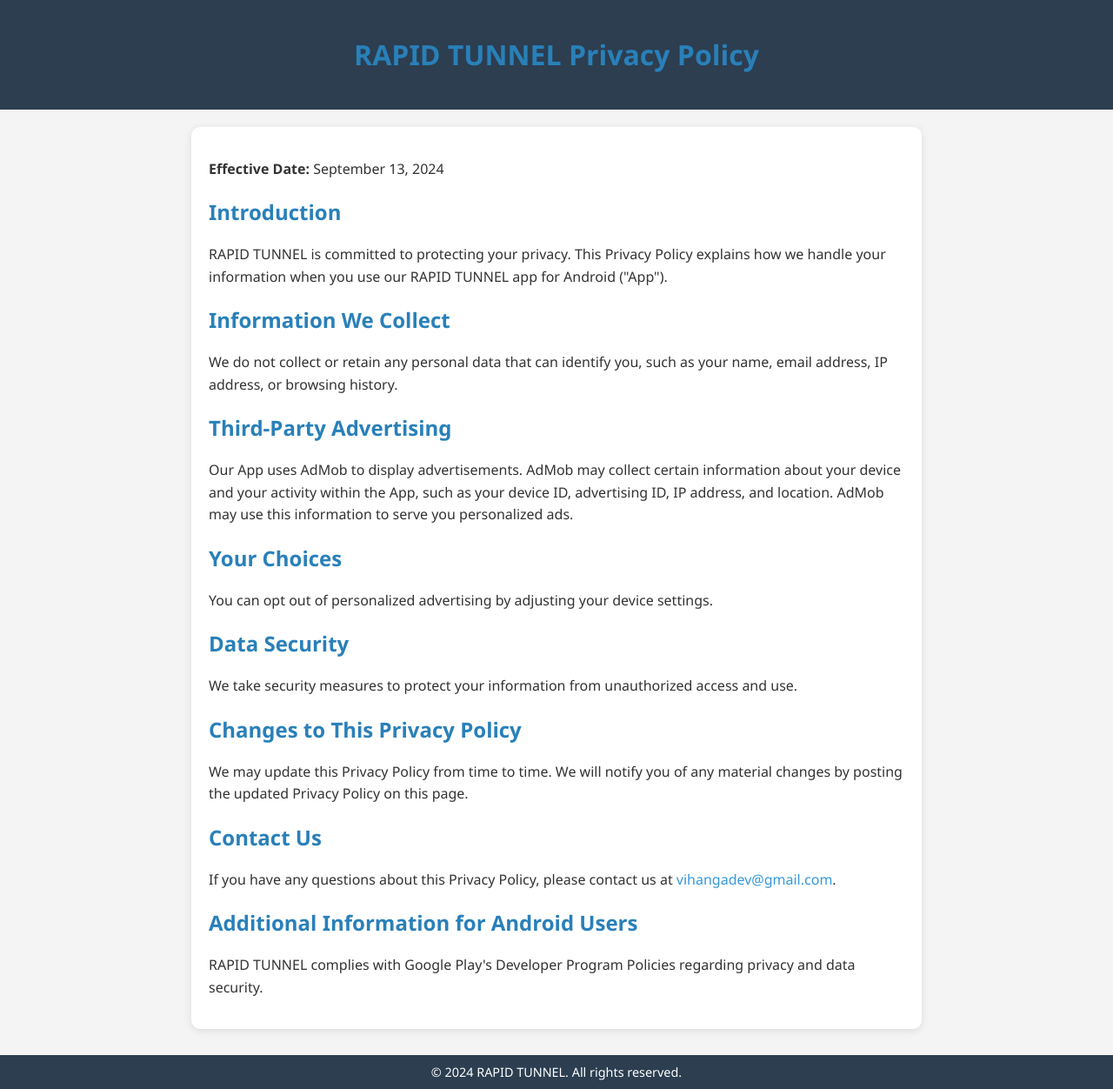
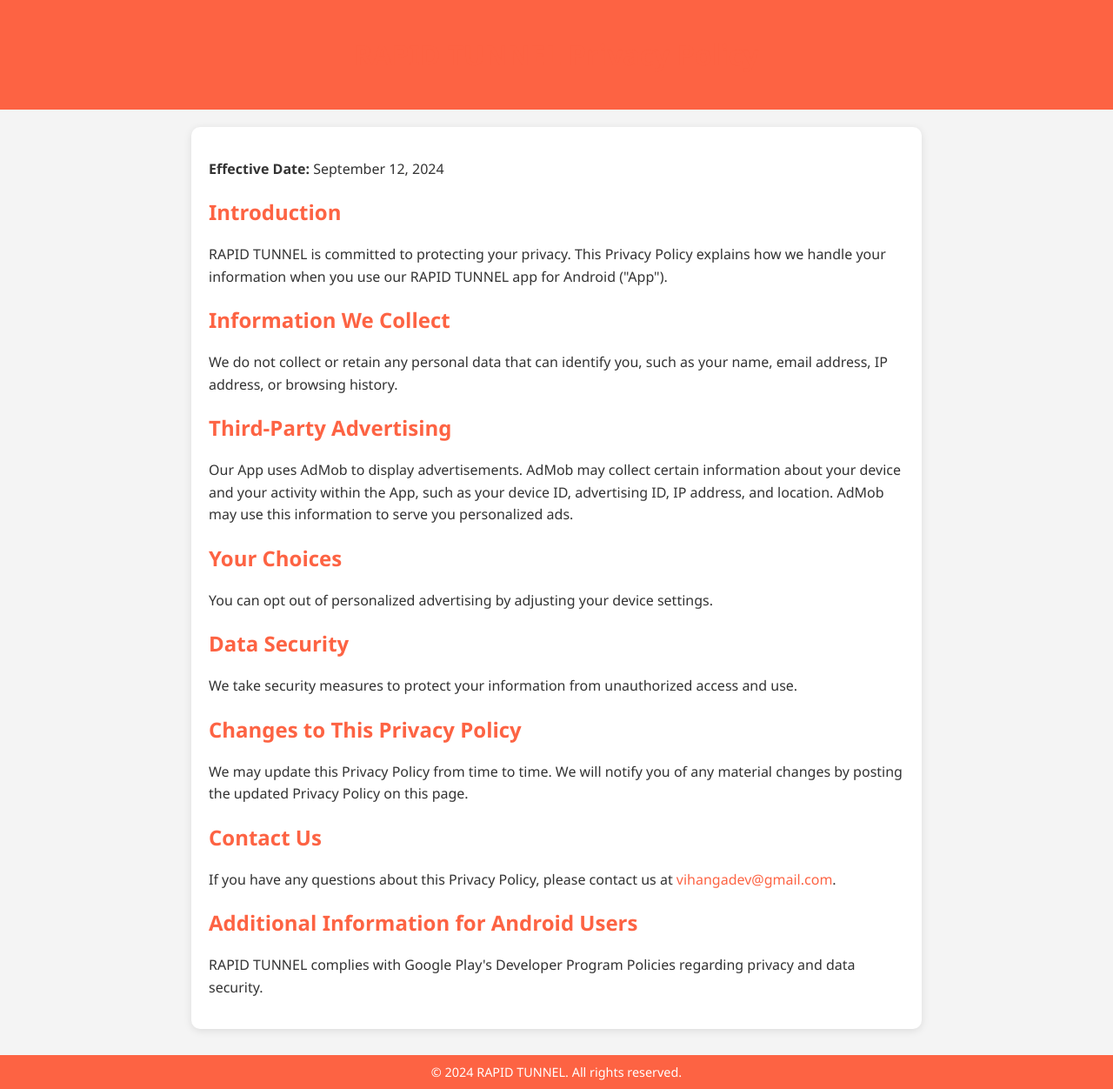
Before and after one commit to VihangaIndusara/RAPID-TUNNEL, a plain HTML site: page docs/index.html in a window 1280 px wide. Shown: the whole page at 87% size. Drawn offline with Linux system fonts and the light colour scheme.

Commit message:
Update index.html

```diff
--- a/docs/index.html
+++ b/docs/index.html
@@ -14,7 +14,7 @@
         }
 
         header {
-            background-color: #2c3e50;
+            background-color: #FD6343;
             color: white;
             padding: 20px;
             text-align: center;
@@ -30,7 +30,7 @@
         }
 
         h1, h2 {
-            color: #2980b9;
+            color: #FD6343;
         }
 
         p {
@@ -39,7 +39,7 @@
         }
 
         a {
-            color: #3498db;
+            color: #FD6343;
             text-decoration: none;
         }
 
@@ -52,7 +52,7 @@
             padding: 10px;
             margin-top: 30px;
             font-size: 0.9em;
-            background-color: #2c3e50;
+            background-color: #FD6343;
             color: white;
         }
     </style>
@@ -64,7 +64,7 @@
     </header>
 
     <div class="container">
-        <p><strong>Effective Date:</strong> September 13, 2024</p>
+        <p><strong>Effective Date:</strong> September 12, 2024</p>
 
         <h2>Introduction</h2>
         <p>RAPID TUNNEL is committed to protecting your privacy. This Privacy Policy explains how we handle your information when you use our RAPID TUNNEL app for Android ("App").</p>
```
